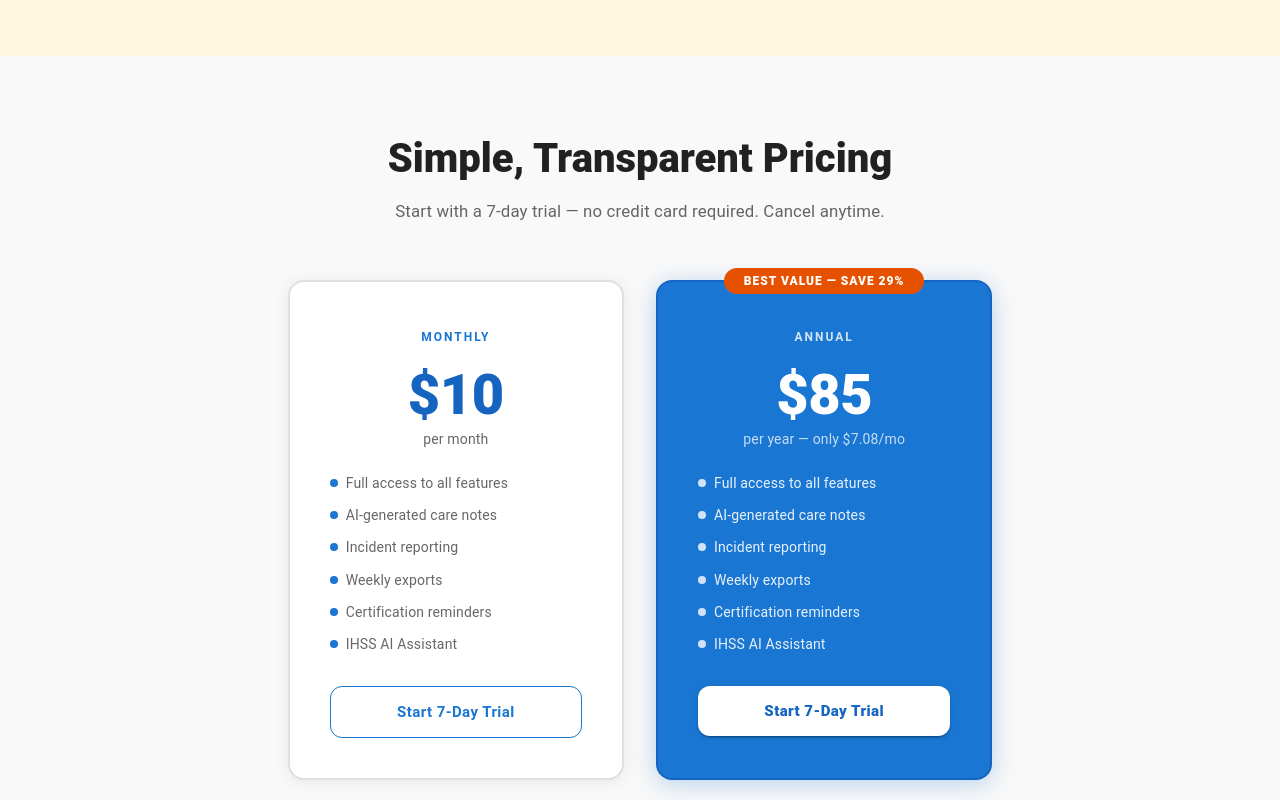
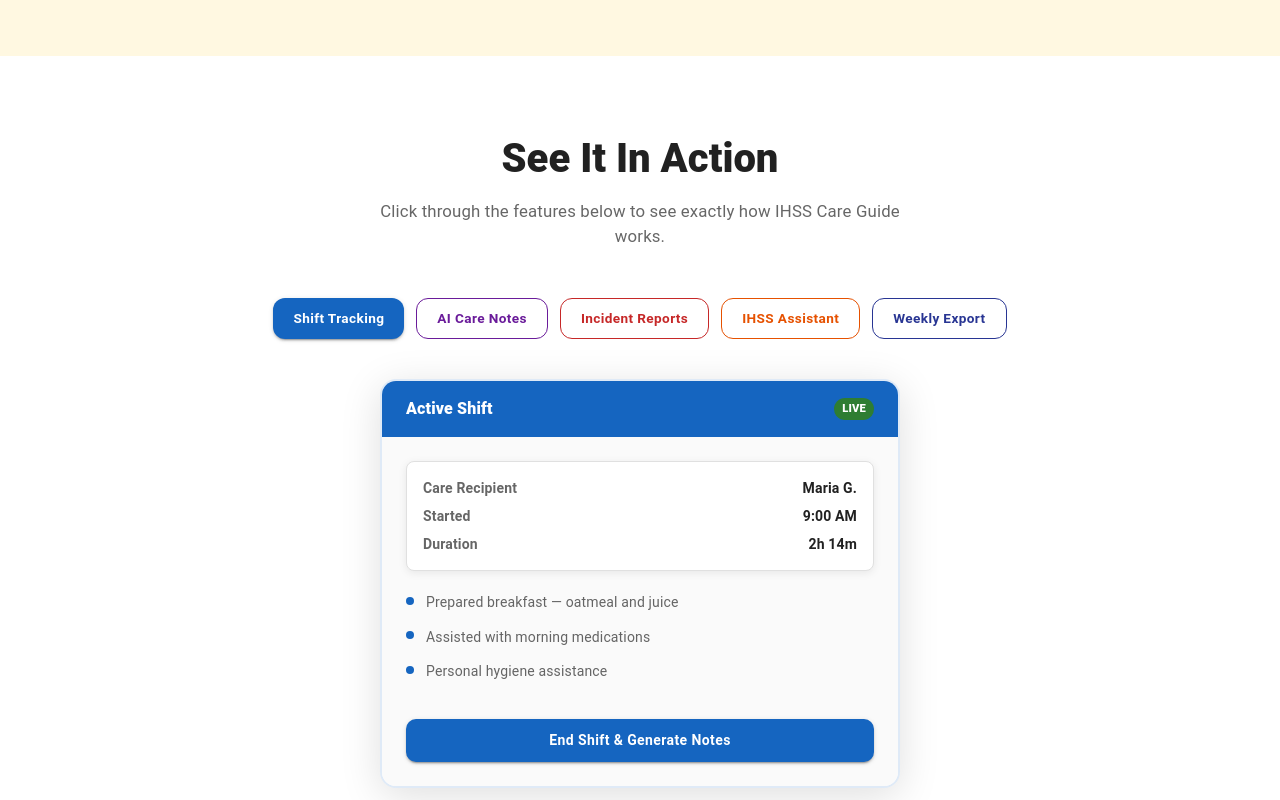
Before and after one commit to jeaninek74/IHSSCareGuide, a React (Vite) app in the folder apps/frontend/: page / in a window 1280 px wide. Shown: the part 2380-3180 px from the top of the page. Built offline with nearby package versions, Linux system fonts and the light colour scheme; no server answers.

Commit message:
feat: add interactive demo section to landing page; remove contact/feedback references from legal pages

```diff
--- a/apps/frontend/src/pages/Home.tsx
+++ b/apps/frontend/src/pages/Home.tsx
@@ -1,4 +1,5 @@
-import { Box, Button, Container, Divider, Grid, Link, Stack, Typography } from '@mui/material';
+import { useState } from 'react';
+import { Box, Button, Card, CardContent, Chip, Container, Divider, Grid, Link, Stack, Typography } from '@mui/material';
 import { Link as RouterLink, useNavigate } from 'react-router-dom';
 import { useAuth } from '../context/AuthContext';
 
@@ -48,6 +49,191 @@
   { step: '4', text: 'Export your weekly report whenever you need it.' },
 ];
 
+// ── Interactive Demo Component ────────────────────────────────────────────────
+const DEMO_TABS = [
+  {
+    label: 'Shift Tracking',
+    color: '#1565c0',
+    screen: {
+      title: 'Active Shift',
+      badge: 'LIVE',
+      badgeColor: '#2e7d32',
+      lines: [
+        { label: 'Care Recipient', value: 'Maria G.' },
+        { label: 'Started', value: '9:00 AM' },
+        { label: 'Duration', value: '2h 14m' },
+      ],
+      events: ['Prepared breakfast — oatmeal and juice', 'Assisted with morning medications', 'Personal hygiene assistance'],
+      cta: 'End Shift & Generate Notes',
+    },
+  },
+  {
+    label: 'AI Care Notes',
+    color: '#6a1b9a',
+    screen: {
+      title: 'AI-Generated Care Note',
+      badge: 'AI',
+      badgeColor: '#6a1b9a',
+      lines: [
+        { label: 'Date', value: 'Feb 19, 2026' },
+        { label: 'Duration', value: '2 hrs 14 min' },
+        { label: 'Recipient', value: 'Maria G.' },
+      ],
+      events: [
+        'Caregiver prepared a nutritious breakfast and assisted with morning medications as prescribed.',
+        'Personal hygiene assistance provided. Client was cooperative and in good spirits throughout the shift.',
+      ],
+      cta: 'Copy Note',
+    },
+  },
+  {
+    label: 'Incident Reports',
+    color: '#c62828',
+    screen: {
+      title: 'AI Structured Report',
+      badge: 'STRUCTURED',
+      badgeColor: '#c62828',
+      lines: [
+        { label: 'Date', value: 'Feb 19, 2026' },
+        { label: 'Type', value: 'Fall — No Injury' },
+        { label: 'Status', value: 'Documented' },
+      ],
+      events: [
+        'Client lost balance transferring from bed to wheelchair. Caregiver assisted safely.',
+        'Family notified. No medical attention required. Follow-up scheduled.',
+      ],
+      cta: 'Download Report',
+    },
+  },
+  {
+    label: 'IHSS Assistant',
+    color: '#e65100',
+    screen: {
+      title: 'IHSS Knowledge Assistant',
+      badge: 'AI',
+      badgeColor: '#e65100',
+      lines: [
+        { label: 'Question', value: 'How do I submit my timesheet?' },
+        { label: 'Source', value: 'CDSS Official Guidance' },
+        { label: 'Confidence', value: 'High' },
+      ],
+      events: [
+        'Log in to etimesheets.ihss.ca.gov using your provider number and PIN.',
+        'Select the pay period, enter your hours, and submit before the deadline.',
+      ],
+      cta: 'Ask Another Question',
+    },
+  },
+  {
+    label: 'Weekly Export',
+    color: '#283593',
+    screen: {
+      title: 'Weekly Summary — Feb 16–22',
+      badge: 'EXPORT',
+      badgeColor: '#283593',
+      lines: [
+        { label: 'Total Hours', value: '38.5 hrs' },
+        { label: 'Shifts', value: '5 shifts' },
+        { label: 'Ready for ESP', value: 'Yes' },
+      ],
+      events: [
+        'Mon–Fri: Full shift records with activity logs and care notes.',
+        'ESP Checklist: All hours verified. Submit by Sunday midnight.',
+      ],
+      cta: 'Download PDF',
+    },
+  },
+];
+
+function DemoSection() {
+  const [active, setActive] = useState(0);
+  const tab = DEMO_TABS[active];
+  return (
+    <Box>
+      {/* Tab buttons */}
+      <Box sx={{ display: 'flex', flexWrap: 'wrap', gap: 1.5, justifyContent: 'center', mb: 5 }}>
+        {DEMO_TABS.map((t, i) => (
+          <Button
+            key={t.label}
+            onClick={() => setActive(i)}
+            variant={active === i ? 'contained' : 'outlined'}
+            sx={{
+              borderRadius: 3,
+              fontWeight: 700,
+              px: 2.5,
+              py: 1,
+              fontSize: '0.85rem',
+              bgcolor: active === i ? t.color : 'transparent',
+              borderColor: t.color,
+              color: active === i ? 'white' : t.color,
+              '&:hover': { bgcolor: t.color, color: 'white', borderColor: t.color },
+            }}
+          >
+            {t.label}
+          </Button>
+        ))}
+      </Box>
+
+      {/* Demo screen */}
+      <Box
+        sx={{
+          maxWidth: 520,
+          mx: 'auto',
+          borderRadius: 4,
+          overflow: 'hidden',
+          boxShadow: '0 8px 40px rgba(0,0,0,0.13)',
+          border: `2px solid ${tab.color}22`,
+        }}
+      >
+        {/* Phone top bar */}
+        <Box sx={{ bgcolor: tab.color, px: 3, py: 2, display: 'flex', alignItems: 'center', justifyContent: 'space-between' }}>
+          <Typography fontWeight={800} color="white" fontSize="1rem">
+            {tab.screen.title}
+          </Typography>
+          <Chip
+            label={tab.screen.badge}
+            size="small"
+            sx={{ bgcolor: tab.screen.badgeColor, color: 'white', fontWeight: 800, fontSize: '0.7rem', height: 22 }}
+          />
+        </Box>
+
+        {/* Content */}
+        <Box sx={{ bgcolor: '#fafafa', px: 3, py: 3 }}>
+          {/* Key/value rows */}
+          <Card elevation={0} sx={{ mb: 2.5, border: '1px solid #e0e0e0', borderRadius: 2 }}>
+            <CardContent sx={{ py: '12px !important', px: 2 }}>
+              {tab.screen.lines.map((l) => (
+                <Box key={l.label} sx={{ display: 'flex', justifyContent: 'space-between', py: 0.5 }}>
+                  <Typography variant="body2" color="text.secondary" fontWeight={600}>{l.label}</Typography>
+                  <Typography variant="body2" fontWeight={700}>{l.value}</Typography>
+                </Box>
+              ))}
+            </CardContent>
+          </Card>
+
+          {/* Event/text lines */}
+          {tab.screen.events.map((e, i) => (
+            <Box key={i} sx={{ display: 'flex', gap: 1.5, mb: 1.5, alignItems: 'flex-start' }}>
+              <Box sx={{ width: 8, height: 8, borderRadius: '50%', bgcolor: tab.color, mt: 0.7, flexShrink: 0 }} />
+              <Typography variant="body2" color="text.secondary" lineHeight={1.6}>{e}</Typography>
+            </Box>
+          ))}
+
+          {/* CTA button */}
+          <Button
+            variant="contained"
+            fullWidth
+            sx={{ mt: 3, bgcolor: tab.color, borderRadius: 2.5, fontWeight: 700, py: 1.2, '&:hover': { bgcolor: tab.color, opacity: 0.9 } }}
+          >
+            {tab.screen.cta}
+          </Button>
+        </Box>
+      </Box>
+    </Box>
+  );
+}
+
+// ── Main Page ──────────────────────────────────────────────────────────────────
 const Home = () => {
   const { user } = useAuth();
   const isAuthenticated = !!user;
@@ -300,6 +486,33 @@
         </Container>
       </Box>
 
+      {/* INTERACTIVE DEMO */}
+      <Box sx={{ bgcolor: 'white', py: { xs: 8, md: 10 }, px: 2 }}>
+        <Container maxWidth="lg">
+          <Typography
+            variant="h3"
+            textAlign="center"
+            fontWeight={800}
+            mb={2}
+            sx={{ fontSize: { xs: '1.9rem', md: '2.5rem' } }}
+          >
+            See It In Action
+          </Typography>
+          <Typography
+            variant="body1"
+            textAlign="center"
+            color="text.secondary"
+            mb={6}
+            maxWidth={520}
+            mx="auto"
+            fontSize="1.05rem"
+          >
+            Click through the features below to see exactly how IHSS Care Guide works.
+          </Typography>
+          <DemoSection />
+        </Container>
+      </Box>
+
       {/* PRICING */}
       <Box sx={{ bgcolor: '#f9f9f9', py: { xs: 8, md: 10 }, px: 2 }}>
         <Container maxWidth="md">
--- a/apps/frontend/src/pages/Privacy.tsx
+++ b/apps/frontend/src/pages/Privacy.tsx
@@ -59,7 +59,7 @@
           <Typography variant="h6">7. Your Rights</Typography>
           <Typography>
             You have the right to access, correct, or delete your personal data. To exercise these rights,
-            contact us through the App's support channel. We will respond within 30 days.
+            please reach out through the App. We will respond within 30 days.
           </Typography>
 
           <Typography variant="h6">8. Security</Typography>
@@ -80,7 +80,7 @@
             If you are a California resident, you have the right to know what personal information we collect,
             to request deletion of your personal information, to opt out of the sale of your personal information
             (we do not sell personal information), and to non-discrimination for exercising these rights.
-            To exercise your California privacy rights, contact us at privacy@ihsscareguide.com.
+            To exercise your California privacy rights, please reach out through the App.
           </Typography>
 
           <Typography variant="h6">11. Changes to This Policy</Typography>
--- a/apps/frontend/src/pages/Terms.tsx
+++ b/apps/frontend/src/pages/Terms.tsx
@@ -85,7 +85,7 @@
 
           <Typography variant="h6">11. Contact</Typography>
           <Typography>
-            For questions about these Terms, please contact us at support@ihsscareguide.com.
+            For questions about these Terms, please reach out through the App.
           </Typography>
         </Box>
 
```
